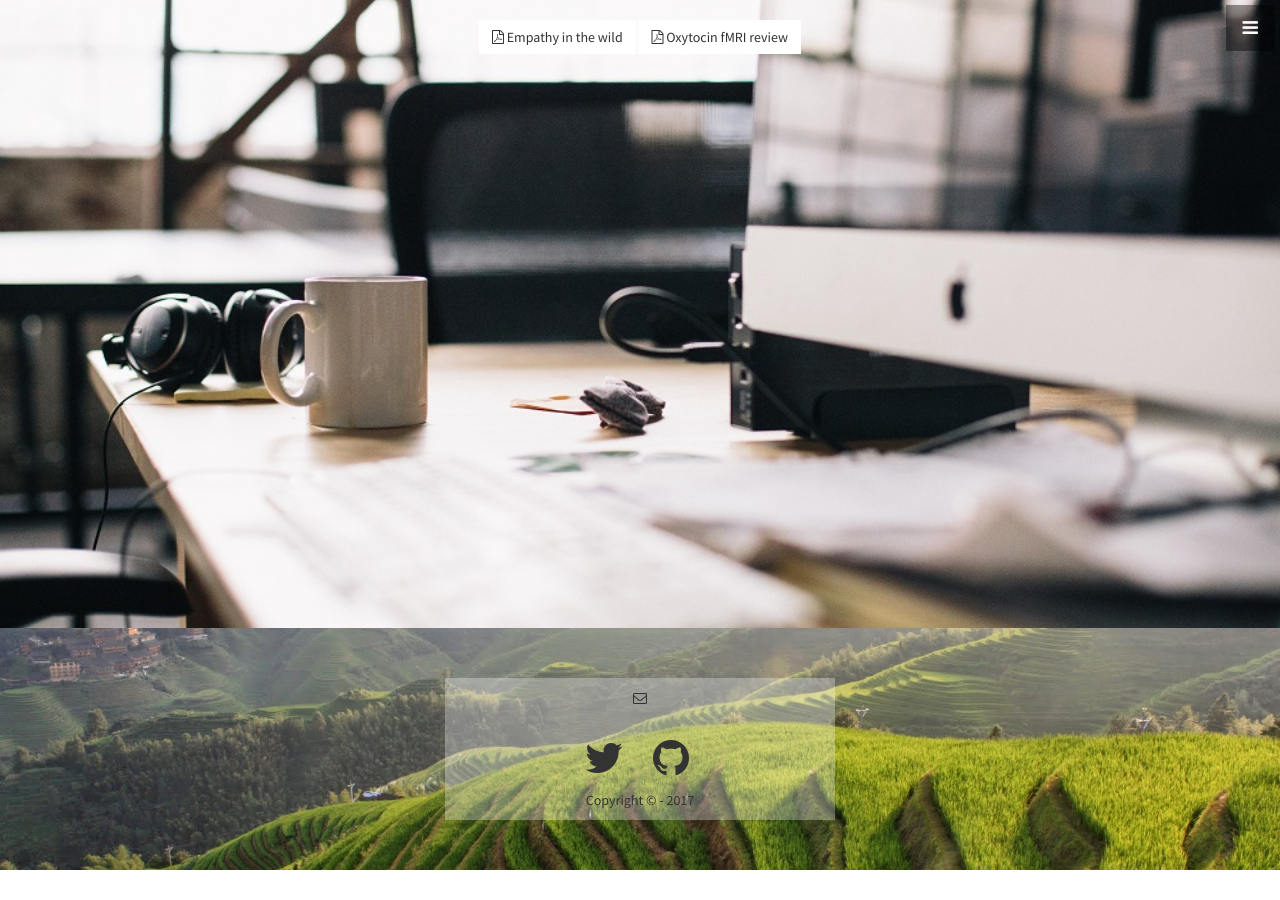
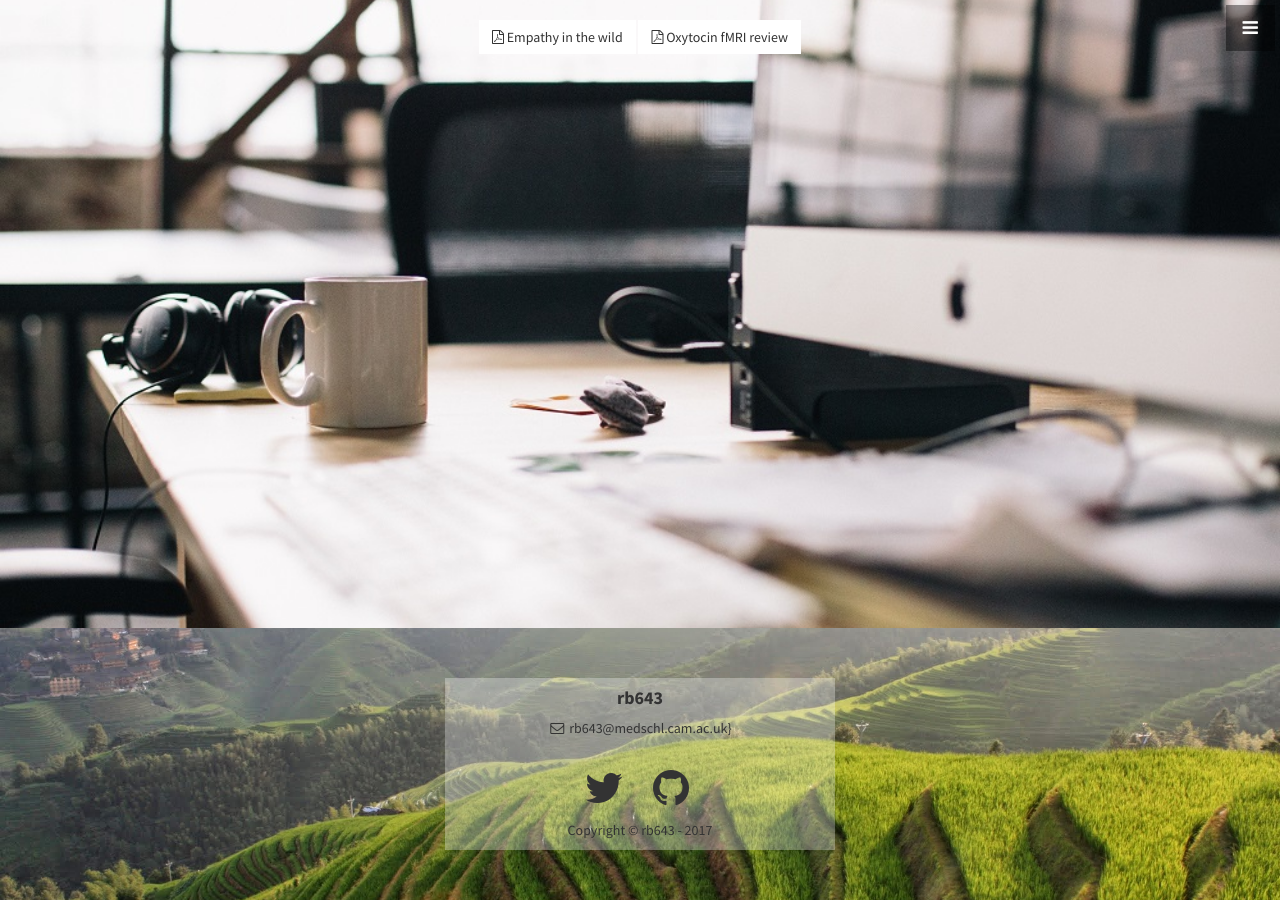
Before and after one commit to rb643/raibethlehem.github.io, a Jekyll site: the page built from index.html, in a window 1280 px wide and 900 px high, scrolled down 2221 px. Built offline with Jekyll 4.4.1, drawn with Linux system fonts in a browser that asks for light colours; before the commit the page ends 3091 px from its top, so only the background shows below that.

Commit message:
Update footer.html

```diff
--- a/_includes/_html/footer.html
+++ b/_includes/_html/footer.html
@@ -2,27 +2,22 @@
   <div id="contact" class="container">
     <div class="row">
       <div class="col-lg-4 col-lg-offset-4 text-center footercard">
-        <h4><strong>{{ site.owner }}</strong>
+        <h4><strong> rb643 </strong>
         </h4>
-        <p>
-          {% for address in site.address %}
-          {{ address.line }}<br>
-          {% endfor %}
-        </p>
         <ul class="list-unstyled">
-          <li><i class="fa fa-envelope-o fa-fw"></i>  <a href="mailto:{{ site.email }}">{{ site.email }}</a>
+          <li><i class="fa fa-envelope-o fa-fw"></i>  <a href="mailto: rb643@medschl.cam.ac.uk">rb643@medschl.cam.ac.uk}</a>
           </li>
         </ul>
         <br>
         <ul class="list-inline">
           <li>
-            <a href="https://twitter.com/{{ site.twitter_username }}" target="_blank"><i class="fa fa-twitter fa-fw fa-3x"></i></a>
+            <a href="https://twitter.com/rai_bethlehem" target="_blank"><i class="fa fa-twitter fa-fw fa-3x"></i></a>
           </li>
           <li>
-            <a href="https://github.com/{{ site.github_username }}" target="_blank"><i class="fa fa-github fa-fw fa-3x"></i></a>
+            <a href="https://github.com/rb643" target="_blank"><i class="fa fa-github fa-fw fa-3x"></i></a>
           </li>
         </ul>
-        <p>Copyright &copy; {{ site.copyright }} - 20{{ site.time | date: '%y' }}</p>
+        <p>Copyright &copy; rb643 - 20{{ site.time | date: '%y' }}</p>
       </div>
     </div>
   </div>
```
